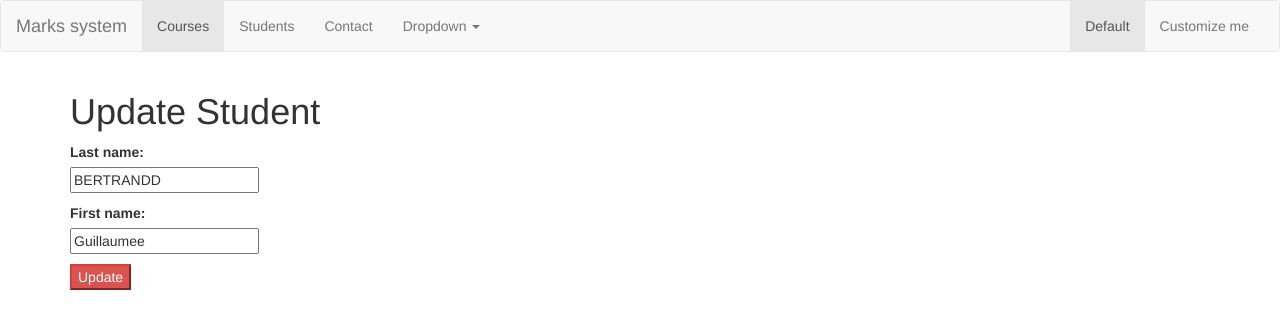
After one commit to Khaloudinho/python-lesson-distributed-apps, a Django app: page /marks-system/students/1/edit in a window 1280 px wide. The commit adds this page. Shown: the top 329 px of the page. Run offline with Django 3.2, Linux system fonts and the light colour scheme; data comes from the database, SQL or seed files in the repository; both versions use the stored data as it was after the commit; some libraries are stand-ins or nearby versions.

Commit message:
correct update

```diff
--- a/TP3/sans-package/marks_manager/marks/marks_system/forms.py
+++ b/TP3/sans-package/marks_manager/marks/marks_system/forms.py
@@ -1,6 +1,6 @@
 from django import forms
 
-from .models import Course
+from .models import Course, Student
 
 class CreateStudentForm(forms.Form):
     last_name = forms.CharField(label='Last Name', max_length=200)
@@ -12,3 +12,8 @@ class CourseForm(forms.ModelForm):
         model = Course
         # fields = ['code', 'subject', 'start_date', 'end_date']
         fields = ['code', 'subject']
+
+class StudentUpdateForm(forms.ModelForm):
+    class Meta:
+        model = Student
+        fields = ['last_name', 'first_name']
--- a/TP3/sans-package/marks_manager/marks/marks_system/templates/marks_system/student_detail.html
+++ b/TP3/sans-package/marks_manager/marks/marks_system/templates/marks_system/student_detail.html
@@ -8,5 +8,8 @@
     <p>LASTNAME : {{ student.last_name }}</p>
     <p>FIRSTNAME : {{ student.first_name }}</p>
     <p>BIRTHDATE : {{ student.birth_date }}</p>
+    <form action="{% url 'marks_system:update-student' pk=student.id %}" method="get">{% csrf_token %}
+        <input type="submit" value="Modifier" class="btn-danger"/>
+    </form>
 </div>
 {% endblock content %}
--- a/TP3/sans-package/marks_manager/marks/marks_system/templates/marks_system/students.html
+++ b/TP3/sans-package/marks_manager/marks/marks_system/templates/marks_system/students.html
@@ -15,7 +15,7 @@
     <form action="{% url 'marks_system:students' %}" method="post">
         {% csrf_token %}
         {{ form }}
-        <input type="submit" value="Submit"/>
+        <input type="submit" value="Submit" class="btn-primary"/>
     </form>
 </div>
 {% endblock content %}
--- /dev/null
+++ b/TP3/sans-package/marks_manager/marks/marks_system/templates/marks_system/update_student.html
@@ -0,0 +1,13 @@
+{% extends "marks_system/base.html" %}
+
+{% block title%}Update Student{% endblock title %}
+
+{% block content%}
+<div class="container">
+    <h1>Update Student</h1>
+    <form action="" method="post">{% csrf_token %}
+        {{ form.as_p }}
+        <input type="submit" value="Update" class="btn-danger"/>
+    </form>
+</div>
+{% endblock content %}
--- a/TP3/sans-package/marks_manager/marks/marks_system/urls.py
+++ b/TP3/sans-package/marks_manager/marks/marks_system/urls.py
@@ -20,6 +20,10 @@ urlpatterns = [
 
     # **Student**
     # ex: /marks_system/students/1/ a given student
+    path('students/<int:pk>/edit', views.update_student, name='update-student'),
+
+    # **Student**
+    # ex: /marks_system/students/1/ a given student
     path('students/<int:pk>/', views.DetailStudentView.as_view(), name='detail-student'),
 
     # forms
--- a/TP3/sans-package/marks_manager/marks/marks_system/views.py
+++ b/TP3/sans-package/marks_manager/marks/marks_system/views.py
@@ -6,7 +6,7 @@ from django.utils import timezone
 from .models import Examination, Student, Course, Mark
 from django.shortcuts import get_object_or_404
 from django.http import HttpResponseRedirect
-from .forms import CreateStudentForm, CourseForm
+from .forms import CreateStudentForm, CourseForm, StudentUpdateForm
 
 # Create your views here.
 
@@ -71,3 +71,21 @@ def get_students(request):
         form = CreateStudentForm()
 
     return render(request, 'marks_system/students.html', {'form': form, 'students': students})
+
+class StudentUpdateView(generic.UpdateView):
+    model = Student
+    fields = ['last_name', 'first_name']
+    template_name = 'marks_system/update_student.html'
+
+def update_student(request, pk):
+    obj = get_object_or_404(Student, pk=pk)
+    form = StudentUpdateForm(request.POST or None,
+                        request.FILES or None, instance=obj)
+    if request.method == 'POST':
+        print(form)
+        if form.is_valid():
+           form.save()
+           print("student UPDATED")
+           return HttpResponseRedirect('/marks-system/students')
+
+    return render(request, 'marks_system/update_student.html', {'form': form})
```
Also changed, not shown: TP3/sans-package/marks_manager/marks/db.sqlite3, TP3/sans-package/marks_manager/marks/manage.py (line endings or trailing spaces), TP3/sans-package/marks_manager/marks/marks_system/templates/marks_system/index.html (indentation only).
